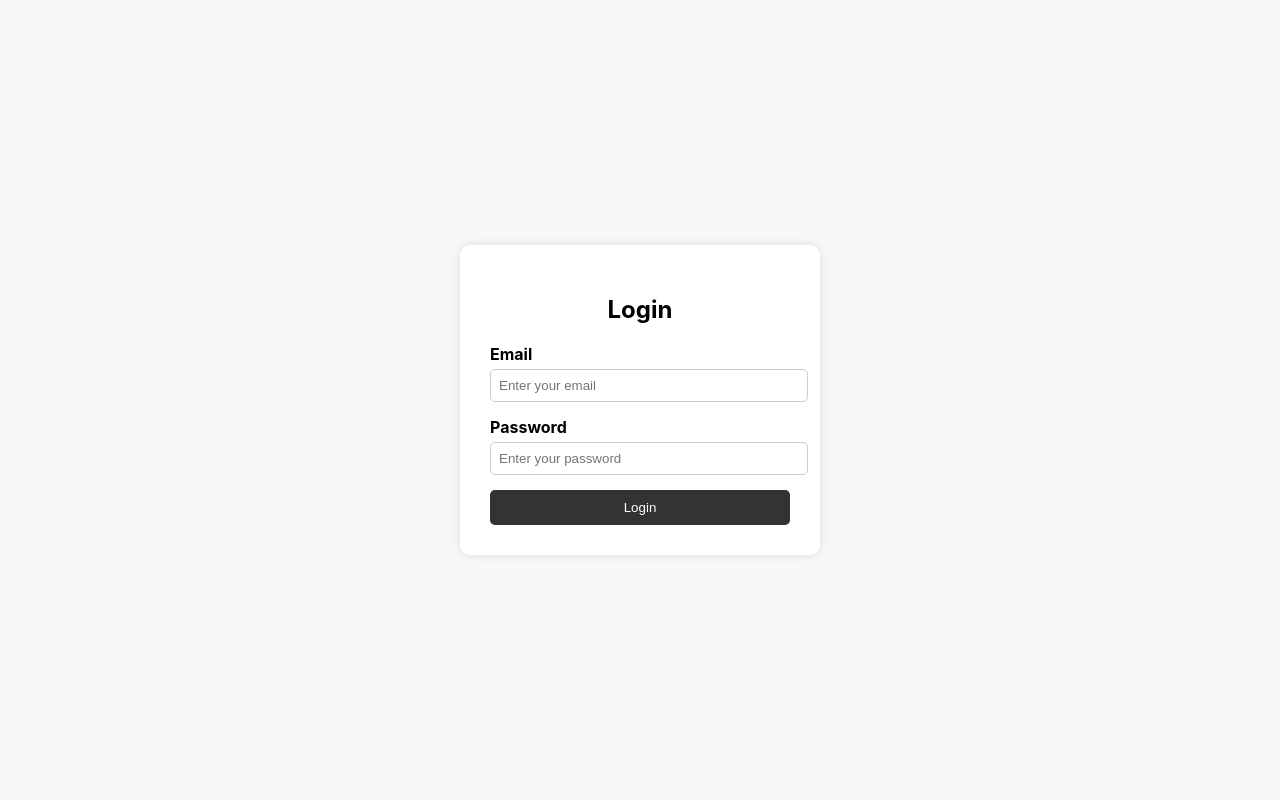
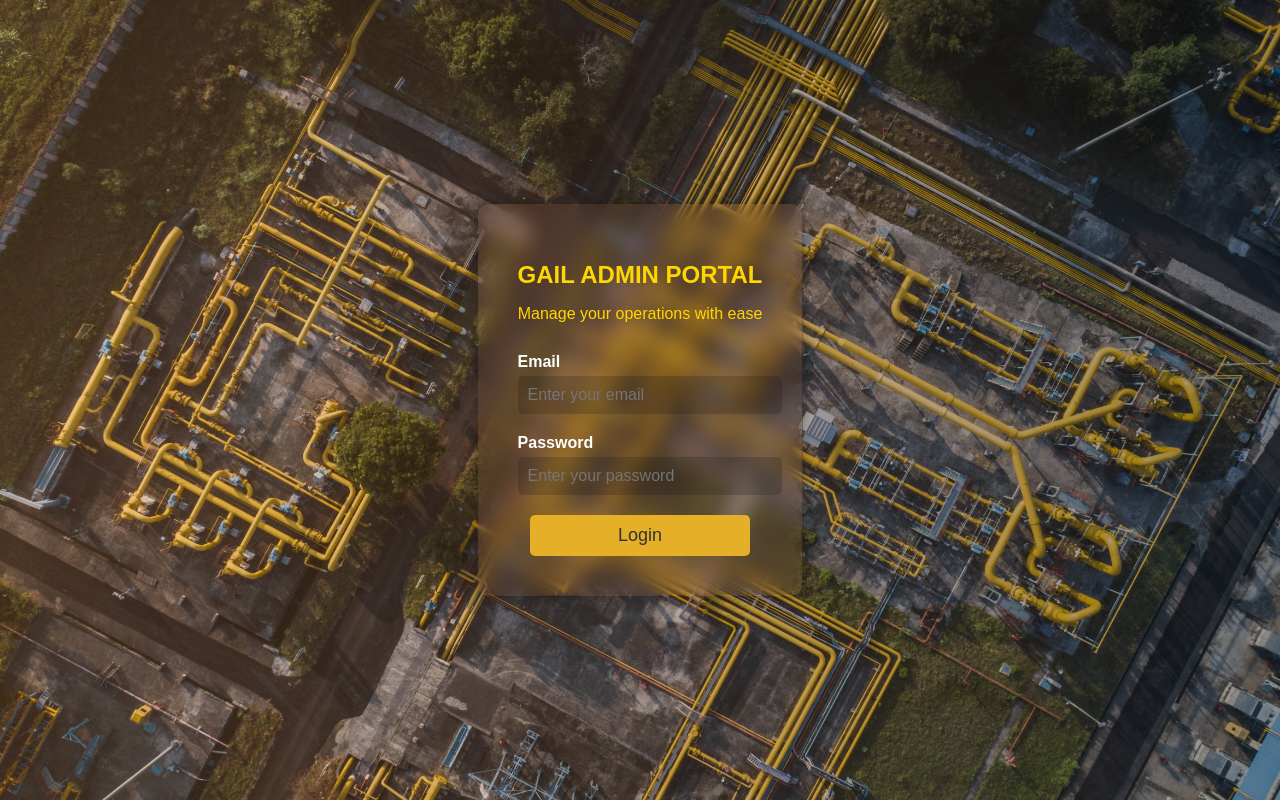
Before and after one commit to maddyady10/GeoLocation, a React (Create React App) app in the folder dashboard-app/: page /login in a window 1280 px wide. Built offline with nearby package versions, Linux system fonts and the light colour scheme.

Commit message:
login page added

```diff
--- a/dashboard-app/src/components/Login.jsx
+++ b/dashboard-app/src/components/Login.jsx
@@ -1,6 +1,7 @@
 // src/components/Login.jsx
 import React, { useState } from 'react';
-import '../styles/Login.css'; // Optional: create this CSS file for styling
+import '../styles/Login.css'; // We'll update the CSS for styling
+
 
 function Login() {
   const [email, setEmail] = useState('');
@@ -8,17 +9,17 @@
 
   const handleLogin = (e) => {
     e.preventDefault();
-    // Handle login logic here, e.g., authenticate the user
+    // Handle login logic here
     console.log('Email:', email);
     console.log('Password:', password);
-    // Redirect to dashboard or show an error message based on authentication
   };
 
   return (
-
     <div className="login-container">
+      <div className="login-box">
+        <h1>GAIL Admin Portal</h1>
+        <p className="login-subtitle">Manage your operations with ease</p>
         <form className="login-form" onSubmit={handleLogin}>
-        <h2>Login</h2>
           <div className="form-group">
             <label>Email</label>
             <input
@@ -42,6 +43,7 @@
           <button type="submit" className="login-button">Login</button>
         </form>
       </div>
+    </div>
   );
 }
 
--- a/dashboard-app/src/styles/Login.css
+++ b/dashboard-app/src/styles/Login.css
@@ -1,27 +1,49 @@
 /* src/styles/Login.css */
+body, html {
+  margin: 0;
+  padding: 0;
+  height: 100%;
+  font-family: 'Arial', sans-serif;
+  background: linear-gradient(to right, rgba(217, 100, 5, 0.2), rgba(0, 0, 0, 0.4)),
+  url('../assets/GAIL_Pipeline.jpg') no-repeat center center fixed;
+background-size: cover;
+
+  color: #fff;
+}
+
 .login-container {
   display: flex;
   justify-content: center;
   align-items: center;
   height: 100vh;
-    background-color: #f7f7f7;
+  animation: fadeIn 1.5s ease-in-out;
 }
 
-  .login-form {
-    background: white;
-    padding: 30px;
+.login-box {
+  background: rgba(222, 125, 69, 0.1);
+  padding: 40px;
   border-radius: 10px;
-    box-shadow: 0 0 10px rgba(0, 0, 0, 0.1);
-    width: 300px;
+  box-shadow: 0 0 15px rgba(0, 0, 0, 0.3);
+  text-align: center;
+  backdrop-filter: blur(10px);
 }
 
-  .login-form h2 {
-    margin-bottom: 20px;
-    text-align: center;
+.login-box h1 {
+  margin-bottom: 10px;
+  font-size: 24px;
+  color: #FFD700;
+  text-transform: uppercase;
+}
+
+.login-subtitle {
+  margin-bottom: 30px;
+  font-size: 16px;
+  color: #FFD700;
 }
 
 .form-group {
-    margin-bottom: 15px;
+  margin-bottom: 20px;
+  text-align: left;
 }
 
 .form-group label {
@@ -32,21 +54,41 @@
 
 .form-group input {
   width: 100%;
-    padding: 8px;
-    border: 1px solid #ccc;
+  padding: 10px;
+  border: none;
   border-radius: 5px;
+  font-size: 16px;
+  background: rgba(24, 24, 24, 0.2);
+  color: #fff;
+  transition: background 0.3s ease-in-out;
+}
+
+.form-group input:focus {
+  background: rgba(255, 255, 255, 0.3);
+  outline: none;
 }
 
 .login-button {
-    width: 100%;
+  width: 90%;
   padding: 10px;
-    background-color: #333;
-    color: white;
+  background-color: #e5af27;
+  color: #333;
   border: none;
   border-radius: 5px;
+  font-size: 18px;
   cursor: pointer;
+  transition: background-color 0.3s ease-in-out;
 }
 
 .login-button:hover {
-    background-color: #555;
+  background-color: #FFC300;
 }
+
+@keyframes fadeIn {
+  from {
+    opacity: 0;
+  }
+  to {
+    opacity: 1;
+  }
+}
```
Also changed, not shown: dashboard-app/src/assets/GAIL_Pipeline.jpg (added), 1 other file (tests, documents, lock files or other folders). Lines whose indentation alone changed are shown as unchanged.
